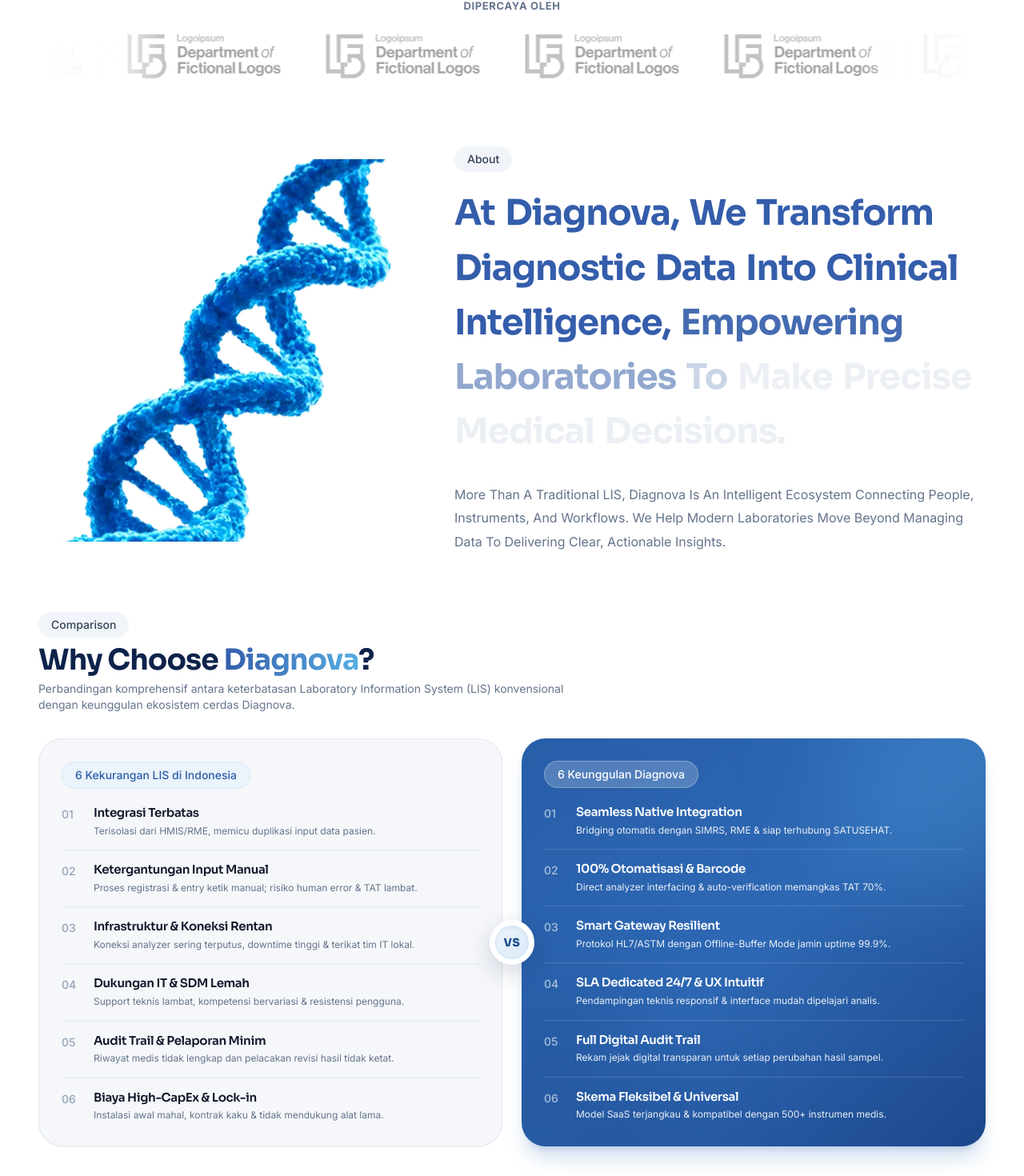
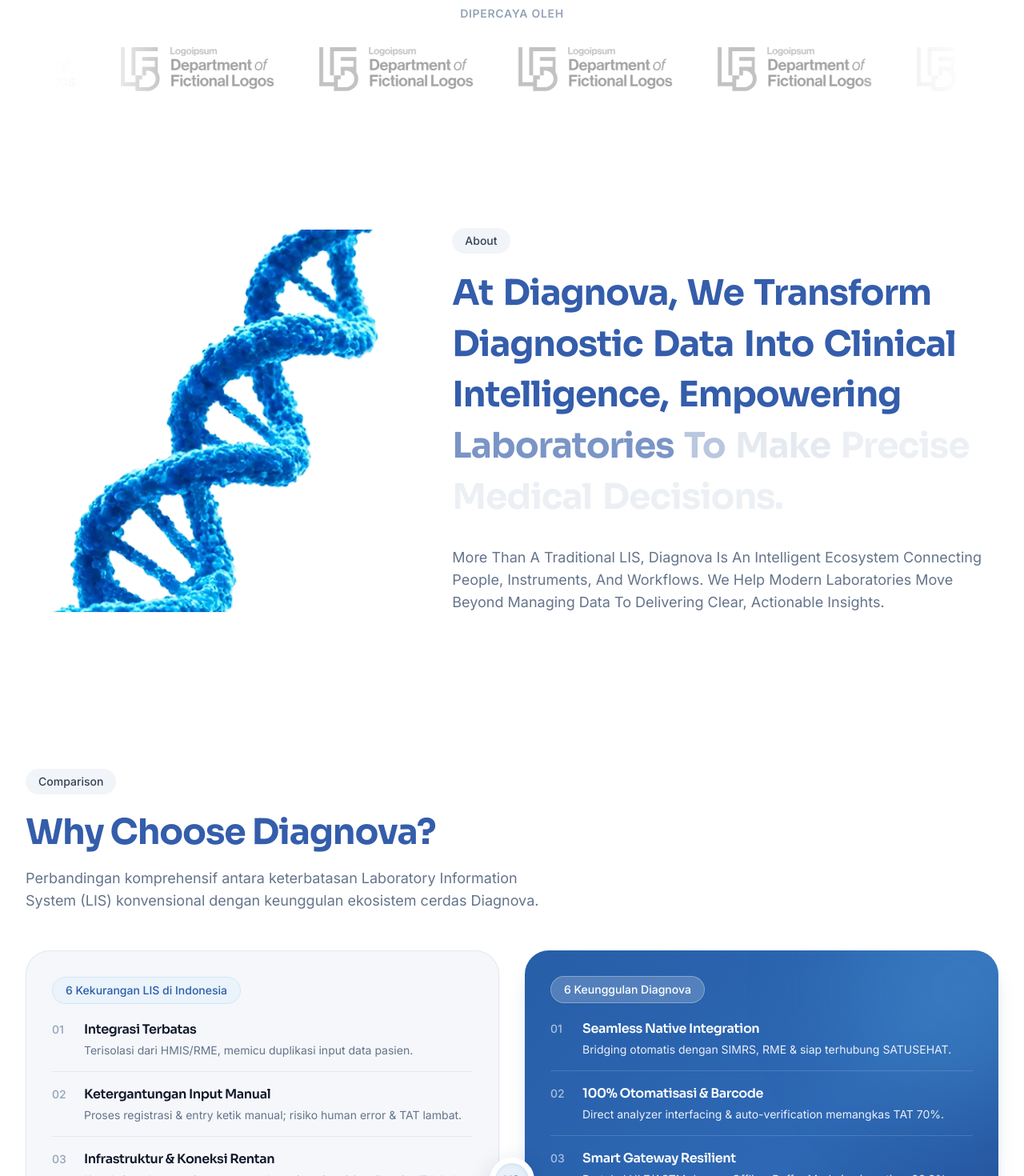
Before and after one commit to TBTBAgency/WebsiteDiagnova, a Next.js app: page / in a window 1280 px wide. Shown: the part 849-2319 px from the top of the page at 80% size. Built offline with nearby package versions, Linux system fonts and the light colour scheme; no server answers.

Commit message:
style: refine section typography and spacing

```diff
--- a/components/layout/Navbar.tsx
+++ b/components/layout/Navbar.tsx
@@ -437,11 +437,8 @@
           ))}
         </nav>
 
-        {/* Right Section: Language Switcher & Request Demo Button */}
+        {/* Right Section: Request Demo Button */}
         <div className="hidden items-center justify-end gap-5 lg:flex flex-1">
-          {/* Animated Smooth Language Switcher */}
-          <LanguageSwitcher language={language} setLanguage={setLanguage} />
-
           {/* Primary CTA: Request Demo */}
           <Link
             href="/request-demo"
@@ -503,12 +500,10 @@
               </div>
             ))}
 
-            <div className="flex items-center justify-between pt-2">
-              <LanguageSwitcher language={language} setLanguage={setLanguage} />
-
+            <div className="flex items-center justify-end pt-2">
               <Link
                 href="/request-demo"
-                className="rounded-full bg-gradient-to-t from-diagnova-blue to-nova-blue hover:from-diagnova-dark hover:to-nova-dark px-4 py-2 text-xs font-medium text-white shadow-md shadow-diagnova-blue/20"
+                className="w-full text-center rounded-full bg-gradient-to-t from-diagnova-blue to-nova-blue hover:from-diagnova-dark hover:to-nova-dark px-4 py-2.5 text-sm font-medium text-white shadow-md shadow-diagnova-blue/20"
               >
                 Request Demo
               </Link>
--- a/components/sections/AboutSection.tsx
+++ b/components/sections/AboutSection.tsx
@@ -53,10 +53,10 @@
   return (
     <section
       ref={containerRef}
-      className="relative w-full bg-white pt-3 sm:pt-4 pb-6 sm:pb-8 lg:pb-10 overflow-hidden"
+      className="relative w-full bg-white py-12 sm:py-16 lg:py-20 overflow-hidden"
     >
-      <div className="mx-auto max-w-7xl px-6 sm:px-8 lg:px-12">
-        <div className="grid grid-cols-1 items-center gap-12 lg:grid-cols-12 lg:gap-16">
+      <div className="mx-auto max-w-7xl px-4 sm:px-6 lg:px-8">
+        <div className="grid grid-cols-1 items-center gap-10 lg:grid-cols-12 lg:gap-16">
           {/* Left Column: DNA 3D Visual */}
           <div className="flex justify-center lg:justify-start lg:col-span-5">
             <div className="relative w-full max-w-[320px] sm:max-w-[380px] lg:max-w-[440px] aspect-[4/5] flex items-center justify-center">
@@ -81,7 +81,7 @@
             </div>
 
             {/* Continuous Smooth Scroll-Driven Text Reveal Headline */}
-            <h2 className="font-display text-3xl sm:text-4xl lg:text-[40px] xl:text-[44px] font-bold tracking-tight leading-[1.4] sm:leading-[1.45] mb-8 flex flex-wrap gap-x-[0.28em] gap-y-[0.1em]">
+            <h2 className="font-display text-3xl sm:text-4xl lg:text-[40px] xl:text-[44px] font-bold tracking-tight leading-[1.3] sm:leading-[1.35] mb-6 sm:mb-8 flex flex-wrap gap-x-[0.28em] gap-y-[0.1em]">
               {headlineWords.map((word, index) => {
                 const totalWords = headlineWords.length;
                 const step = 1 / totalWords;
@@ -114,7 +114,7 @@
             </h2>
 
             {/* Subtitle / Paragraph Description */}
-            <p className="text-sm sm:text-base text-slate-500 font-normal leading-[1.8] sm:leading-[1.85] max-w-2xl">
+            <p className="text-sm sm:text-base lg:text-lg text-slate-500 font-normal leading-relaxed max-w-2xl">
               More Than A Traditional LIS, Diagnova Is An Intelligent Ecosystem
               Connecting People, Instruments, And Workflows. We Help Modern
               Laboratories Move Beyond Managing Data To Delivering Clear,
--- a/components/sections/CTABanner.tsx
+++ b/components/sections/CTABanner.tsx
@@ -41,7 +41,7 @@
           <div className="relative z-10 grid grid-cols-1 lg:grid-cols-12 items-center min-h-[400px] lg:min-h-[440px]">
             {/* Left Column: Heading, Subtitle & Email Input Form (Lapisan Depan z-20) */}
             <div className="lg:col-span-7 p-8 sm:p-10 lg:p-12 xl:p-14 flex flex-col justify-center relative z-20">
-              <h2 className="font-display text-3xl sm:text-4xl lg:text-[42px] xl:text-[46px] font-bold text-[#275EA8] tracking-tight leading-[1.15] mb-4 sm:mb-5">
+              <h2 className="font-display text-3xl sm:text-4xl lg:text-[40px] xl:text-[44px] font-bold text-[#275EA8] tracking-tight leading-[1.2] sm:leading-[1.25] mb-4 sm:mb-5">
                 Transform Your Laboratory <br className="hidden sm:inline" />
                 with Diagnova
               </h2>
@@ -59,13 +59,13 @@
                   type="email"
                   value={email}
                   onChange={(e) => setEmail(e.target.value)}
-                  placeholder="Enter your email addres"
+                  placeholder="Enter your email address"
                   className="w-full bg-transparent text-sm sm:text-base text-slate-800 placeholder-slate-400 outline-none pr-3"
                   required
                 />
                 <button
                   type="submit"
-                  className="inline-flex items-center justify-center gap-1.5 rounded-full bg-[#2E68B4] hover:bg-[#235899] text-white font-medium px-5 sm:px-7 py-2.5 sm:py-3.5 text-xs sm:text-sm shrink-0 transition-colors shadow-sm cursor-pointer active:scale-[0.98]"
+                  className="inline-flex items-center justify-center gap-1.5 rounded-full bg-[#2E68B4] hover:bg-[#235899] text-white font-semibold px-5 sm:px-7 py-2.5 sm:py-3.5 text-xs sm:text-sm shrink-0 transition-colors shadow-sm cursor-pointer active:scale-[0.98]"
                 >
                   <span>Request Demo</span>
                   <ArrowUpRight className="h-4 w-4" />
--- a/components/sections/ComparisonSection.tsx
+++ b/components/sections/ComparisonSection.tsx
@@ -111,35 +111,33 @@
   return (
     <section
       ref={sectionRef}
-      className="relative w-full overflow-hidden bg-white pt-1 sm:pt-2 lg:pt-3 pb-10 sm:pb-12 lg:pb-14 border-b border-slate-100 flex flex-col justify-center"
+      className="relative w-full overflow-hidden bg-white py-12 sm:py-16 lg:py-20 border-b border-slate-100 flex flex-col justify-center"
     >
-      <div className="mx-auto max-w-7xl px-5 sm:px-8 lg:px-12 w-full">
+      <div className="mx-auto max-w-7xl px-4 sm:px-6 lg:px-8 w-full">
         {/* Section Header */}
         <div
-          className={`mb-6 sm:mb-8 transition-all duration-700 ease-out ${isVisible ? "opacity-100 translate-y-0" : "opacity-0 translate-y-4"
+          className={`mb-8 sm:mb-10 lg:mb-12 transition-all duration-700 ease-out ${isVisible ? "opacity-100 translate-y-0" : "opacity-0 translate-y-4"
             }`}
         >
-          <span className="mb-2.5 inline-flex items-center rounded-full bg-slate-100 px-4 py-1.5 text-xs sm:text-sm font-medium text-slate-700">
-            Comparison
-          </span>
-          <h2 className="font-display text-2xl sm:text-3xl lg:text-[36px] font-bold leading-[1.2] tracking-tight text-[#0E234B]">
-            Why Choose{" "}
-            <span className="bg-gradient-to-r from-[#345DAB] to-[#56ADE2] bg-clip-text text-transparent">
-              Diagnova
+          <div className="mb-4 sm:mb-5">
+            <span className="inline-flex items-center rounded-full bg-slate-100 px-4 py-1.5 text-xs sm:text-sm font-medium text-slate-700">
+              Comparison
             </span>
-            ?
+          </div>
+          <h2 className="font-display text-3xl sm:text-4xl lg:text-[40px] xl:text-[44px] font-bold leading-[1.2] sm:leading-[1.25] tracking-tight text-[#345DAB]">
+            Why Choose Diagnova?
           </h2>
-          <p className="mt-2 max-w-2xl text-xs sm:text-sm leading-relaxed text-slate-500">
+          <p className="mt-3 sm:mt-4 max-w-2xl text-sm sm:text-base lg:text-lg leading-relaxed text-slate-500">
             Perbandingan komprehensif antara keterbatasan Laboratory Information System (LIS) konvensional dengan keunggulan ekosistem cerdas Diagnova.
           </p>
         </div>
 
         {/* 2-Column Comparison Layout with Center VS Emblem */}
         <div className="relative">
-          <div className="grid grid-cols-1 gap-5 lg:grid-cols-2 lg:gap-6 items-stretch">
+          <div className="grid grid-cols-1 gap-6 lg:grid-cols-2 lg:gap-8 items-stretch">
             {/* Left Card: 6 Kekurangan LIS di Indonesia (Neutral / Conventional) */}
             <div
-              className={`relative flex flex-col justify-between rounded-[24px] sm:rounded-[30px] bg-[#F5F7FA] border border-slate-200/90 p-5 sm:p-6 lg:p-7 shadow-sm transition-all duration-700 ease-out ${isVisible ? "opacity-100 translate-y-0" : "opacity-0 translate-y-6"
+              className={`relative flex flex-col justify-between rounded-[24px] sm:rounded-[30px] bg-[#F5F7FA] border border-slate-200/90 p-6 sm:p-7 lg:p-8 shadow-sm transition-all duration-700 ease-out ${isVisible ? "opacity-100 translate-y-0" : "opacity-0 translate-y-6"
                 }`}
               style={{ transitionDelay: isVisible ? "100ms" : "0ms" }}
             >
@@ -157,7 +155,7 @@
                     <div
                       key={item.number}
                       className={`flex items-start gap-3.5 sm:gap-4 transition-all duration-500 ease-out ${index !== conventionalDrawbacks.length - 1
-                          ? "border-b border-slate-200/90 pb-3 sm:pb-3.5 mb-3 sm:mb-3.5"
+                          ? "border-b border-slate-200/90 pb-3.5 sm:pb-4 mb-3.5 sm:mb-4"
                           : "pb-0 mb-0"
                         } ${isVisible
                           ? "opacity-100 translate-y-0"
@@ -173,10 +171,10 @@
                         {item.number}
                       </span>
                       <div className="flex-1 min-w-0">
-                        <h3 className="font-semibold text-slate-900 text-sm sm:text-[15px] leading-snug tracking-tight mb-0.5">
+                        <h3 className="font-semibold text-slate-900 text-sm sm:text-base leading-snug tracking-tight mb-1">
                           {item.title}
                         </h3>
-                        <p className="text-[11px] sm:text-xs text-slate-500 leading-snug sm:leading-relaxed">
+                        <p className="text-xs sm:text-sm text-slate-500 leading-relaxed">
                           {item.description}
                         </p>
                       </div>
@@ -187,7 +185,7 @@
             </div>
 
             {/* Center VS Badge (Mobile) */}
-            <div className="flex lg:hidden items-center justify-center -my-2.5 z-10 relative">
+            <div className="flex lg:hidden items-center justify-center -my-3 z-10 relative">
               <div className="flex h-9 w-9 items-center justify-center rounded-full bg-white shadow-md border-2 border-slate-100">
                 <span className="font-display text-[11px] font-black tracking-wider text-[#1A4B8C]">
                   VS
@@ -197,7 +195,7 @@
 
             {/* Right Card: 6 Keunggulan Diagnova (Vibrant Diagnova Blue) */}
             <div
-              className={`relative flex flex-col justify-between rounded-[24px] sm:rounded-[30px] bg-gradient-to-br from-[#275EA8] via-[#2E68B4] to-[#1C478B] p-5 sm:p-6 lg:p-7 text-white shadow-xl shadow-[#2E68B4]/20 overflow-hidden transition-all duration-700 ease-out ${isVisible ? "opacity-100 translate-y-0" : "opacity-0 translate-y-6"
+              className={`relative flex flex-col justify-between rounded-[24px] sm:rounded-[30px] bg-gradient-to-br from-[#275EA8] via-[#2E68B4] to-[#1C478B] p-6 sm:p-7 lg:p-8 text-white shadow-xl shadow-[#2E68B4]/20 overflow-hidden transition-all duration-700 ease-out ${isVisible ? "opacity-100 translate-y-0" : "opacity-0 translate-y-6"
                 }`}
               style={{ transitionDelay: isVisible ? "200ms" : "0ms" }}
             >
@@ -219,7 +217,7 @@
                     <div
                       key={item.number}
                       className={`flex items-start gap-3.5 sm:gap-4 transition-all duration-500 ease-out ${index !== diagnovaAdvantages.length - 1
-                          ? "border-b border-white/15 pb-3 sm:pb-3.5 mb-3 sm:mb-3.5"
+                          ? "border-b border-white/15 pb-3.5 sm:pb-4 mb-3.5 sm:mb-4"
                           : "pb-0 mb-0"
                         } ${isVisible
                           ? "opacity-100 translate-y-0"
@@ -235,10 +233,10 @@
                         {item.number}
                       </span>
                       <div className="flex-1 min-w-0">
-                        <h3 className="font-semibold text-white text-sm sm:text-[15px] leading-snug tracking-tight mb-0.5">
+                        <h3 className="font-semibold text-white text-sm sm:text-base leading-snug tracking-tight mb-1">
                           {item.title}
                         </h3>
-                        <p className="text-[11px] sm:text-xs text-white/90 leading-snug sm:leading-relaxed">
+                        <p className="text-xs sm:text-sm text-white/90 leading-relaxed">
                           {item.description}
                         </p>
                       </div>
--- a/components/sections/Hero.tsx
+++ b/components/sections/Hero.tsx
@@ -165,8 +165,8 @@
             })}
           </div>
 
-          {/* Static Subtitle - Constant Position (Justified) */}
-          <p className="text-sm sm:text-base lg:text-lg text-white/90 font-light leading-relaxed max-w-xl mb-6 sm:mb-8 text-justify">
+          {/* Static Subtitle - Constant Position */}
+          <p className="text-sm sm:text-base lg:text-lg text-white/90 font-light leading-relaxed max-w-xl mb-6 sm:mb-8 text-left">
             Sistem Informasi Laboratorium Generasi Baru Yang Menghubungkan Mesin Medis Secara Otonom Dengan Para Klinisi. Mengubah Data Diagnostik Yang Kompleks Menjadi Keputusan Medis Yang Cepat, Akurat, Dan Transparan.
           </p>
 
--- a/components/sections/TrustedByBar.tsx
+++ b/components/sections/TrustedByBar.tsx
@@ -6,7 +6,7 @@
 
 export function TrustedByBar() {
   return (
-    <section className="relative w-full bg-white py-8 sm:py-10 lg:py-12 overflow-hidden">
+    <section className="relative w-full bg-white py-10 sm:py-12 lg:py-14 overflow-hidden">
       <style>{`
         @keyframes marqueeTrust {
           0% {
@@ -27,8 +27,8 @@
       `}</style>
 
       {/* Centered Heading Label */}
-      <div className="mx-auto max-w-7xl px-4 sm:px-6 lg:px-8 text-center mb-6 sm:mb-7">
-        <p className="text-xs sm:text-[13px] font-bold tracking-wider uppercase text-slate-500">
+      <div className="mx-auto max-w-7xl px-4 sm:px-6 lg:px-8 text-center mb-6 sm:mb-8">
+        <p className="text-xs sm:text-sm font-semibold tracking-wider uppercase text-slate-400">
           DIPERCAYA OLEH
         </p>
       </div>
```
